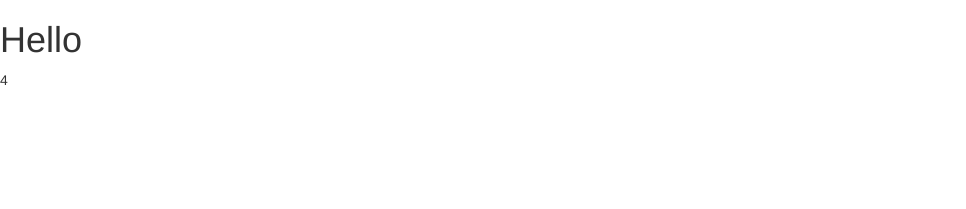
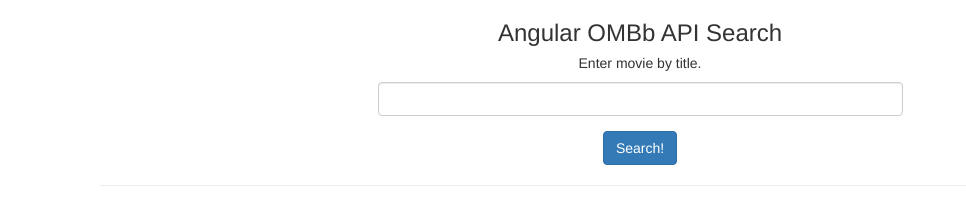
Before and after one commit to FreemanJamesH/angular-movie-search-app, a plain HTML site: page index.html in a window 1280 px wide. Shown: the whole page, without its empty margins (0-966 px from the left). Drawn offline with nearby package versions, Linux system fonts and the light colour scheme; some packages are replaced by stand-ins of ours.

Commit message:
index wireframe complete

```diff
--- a/index.html
+++ b/index.html
@@ -1,5 +1,6 @@
 <!DOCTYPE html>
 <html lang="en" ng-app="movieApp">
+
 <head>
   <meta charset="UTF-8">
   <title>My movie app</title>
@@ -14,8 +15,22 @@
   <script src="controllers.js"></script>
   <script src="directives.js"></script>
 </head>
-<body>
-  <h1>Hello</h1>
-  <p>{{2+2}}</p>
+
+<body class="container">
+  <div class="col-md-12 text-center">
+    <div>
+      <h3>Angular OMBb API Search</h3>
+      <h5>Enter movie by title.</h5>
+    </div>
+    <div class="form-group col-md-6 col-md-offset-3">
+      <input type="text" class="form-control">
+    </div>
+    <div class="col-md-12">
+      <a href="#/results" class="btn btn-primary">Search!</a>
+      <hr />
+    </div>
+  </div>
+
 </body>
+
 </html>
```
